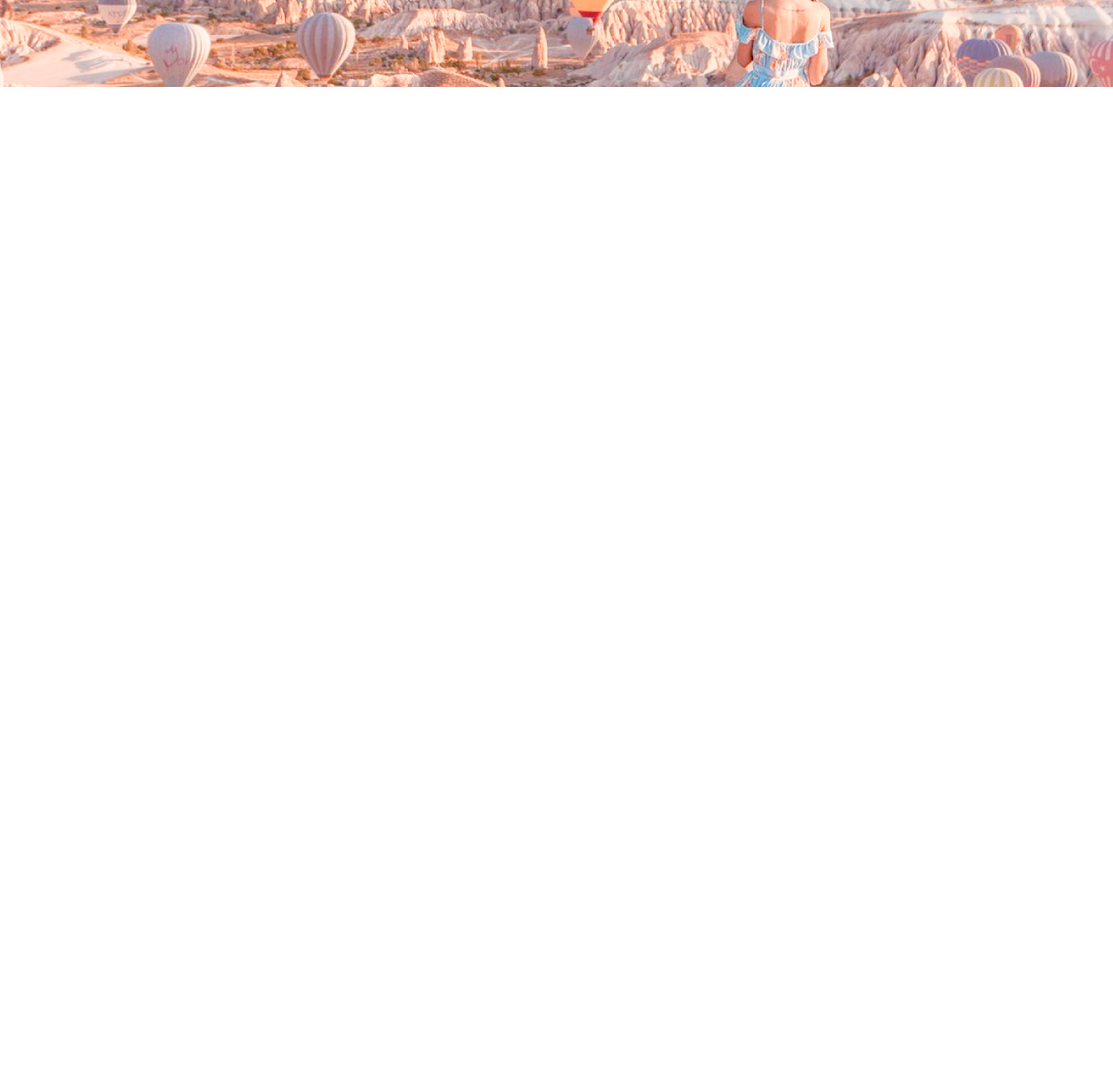
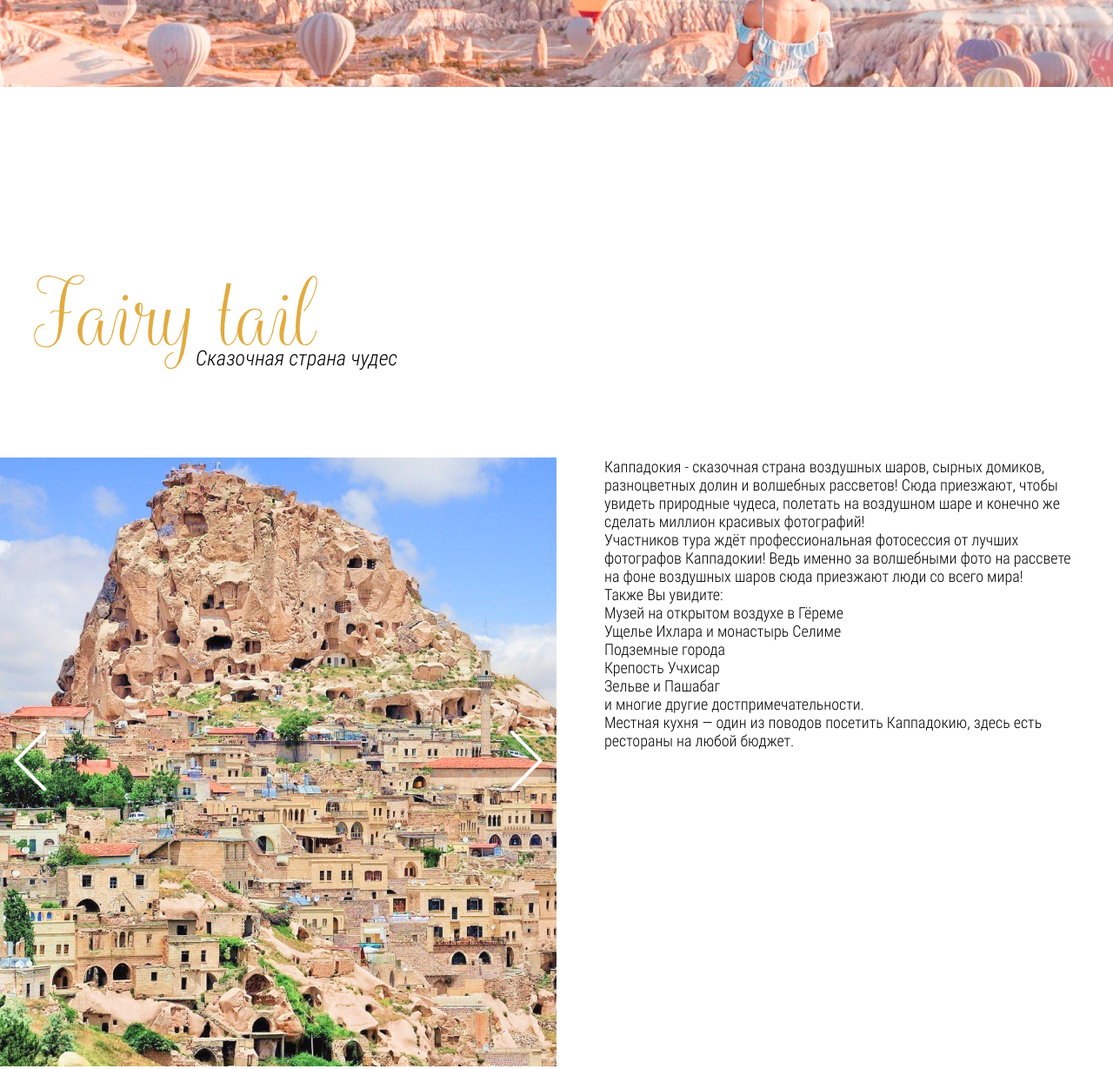
Before and after one commit to HSFantast1k/Cappadocia, a plain HTML site: page index.html in a window 1280 px wide. Shown: the part 700-1929 px from the top of the page at 87% size. Before the commit the page ends 800 px from the top, so only its background shows below. Drawn offline with nearby package versions, Linux system fonts and the light colour scheme.

Commit message:
Add files via upload

```diff
--- a/css/style.css
+++ b/css/style.css
@@ -65,6 +65,27 @@ body {
     padding: 0 15px;
 }
 
+.section-page {
+    margin: 200px 0;
+}
+
+.title {
+    font-family: "balqis";
+    font-size: 96px;
+    line-height: 128px;
+    color: #E2AB3F;
+    font-weight: 300;
+    margin-bottom: 100px;
+}
+
+.title span {
+    display: block;
+    font-family: 'RobotoCondensed-LightItalic';
+    color: #000;
+    font-size: 24px;
+    line-height: 28px;
+}
+
 .header {
     background-image: url('../images/header-bg.jpg');
     background-position: bottom center;
@@ -112,7 +133,7 @@ body {
     transform: translateY(-50%);
 }
 
-.header-title {
+.header__title {
     font-family: 'balqis';
     text-align: center;
     font-weight: normal;
@@ -120,7 +141,8 @@ body {
     line-height: 334px;
 }
 
-.header-title span{
+
+.header__title span{
     font-family: 'RobotoCondensed-LightItalic';
     display: block;
     font-size: 56px;
@@ -129,3 +151,60 @@ body {
     margin-top: -65px;
     margin-right: 80px;
 }
+
+.fairy-tail {
+
+}
+
+.fairy-tail__inner {
+    position: relative;
+}
+
+
+.fairy-tail__title span{
+    margin-top: -30px;
+    margin-left: 185px;
+}
+
+.fairy-tail__slider {
+    width: 50%;
+}
+
+.slick-btn {
+    border: none;
+    background-color: transparent;
+    position: absolute;
+    top: 50%;
+    transform: translateY(-50%);
+    z-index: 1;
+    cursor: pointer;
+    padding: 0;
+    outline: none;
+}
+
+.slick-prev {
+    left: 0;
+}
+
+.slick-next {
+    right: 0;
+}
+
+
+.fairy-tail__container {
+    max-width: 1230px;
+    padding: 0 15px;
+    margin: 0 auto;
+    position: absolute;
+    top: 0;
+    right: 0;
+    left: 0;
+    bottom: 0;
+
+}
+
+.fairy-tail__body {
+    width: 50%;
+    margin-left: auto;
+    padding-left: 55px;
+}
--- a/index.html
+++ b/index.html
@@ -26,9 +26,54 @@
         </nav>
         <a class="phone" href="tel:+380665557776">+38(066)555-777-6</a>
       </div>
-      <h1 class="header-title">Cappadocia <span>Эксклюзивный тур</span></h1>
+      <h1 class="header__title">Cappadocia <span>Эксклюзивный тур</span></h1>
     </div>
   </header>
+
+  <section class="fairy-tail section-page">
+    <div class="container">
+      <h3 class="fairy-tail__title title">Fairy tail <span>Сказочная страна чудес</span></h3>
+    </div>
+    <div class="fairy-tail__inner">
+      <div class="fairy-tail__slider">
+        <div class="fairy-tail__item"><img class="fairy-tail__img" src="images/slider-1/fairy-tail-1.jpg" alt="img">
+        </div>
+        <div class="fairy-tail__item"><img class="fairy-tail__img" src="images/slider-1/fairy-tail-2.jpg" alt="img">
+        </div>
+        <div class="fairy-tail__item"><img class="fairy-tail__img" src="images/slider-1/fairy-tail-3.jpg" alt="img">
+        </div>
+      </div>
+      <div class="fairy-tail__content">
+        <div class="fairy-tail__container">
+          <div class="fairy-tail__body">
+            <p class="fairy-tail__text">
+              Каппадокия - сказочная страна воздушных шаров, сырных домиков, разноцветных
+              долин и волшебных рассветов! Сюда приезжают, чтобы увидеть природные чудеса, полетать на воздушном шаре и конечно же сделать миллион красивых фотографий!
+            </p>
+            <p class="fairy-tail__text">Участников тура ждёт профессиональная фотосессия от лучших фотографов
+              Каппадокии! Ведь именно за волшебными фото на рассвете на фоне воздушных шаров сюда приезжают люди со всего мира!
+            </p>
+            <div class="fairy-tail__body-title">
+              Также Вы увидите:
+            </div>
+            <ul class="fairy-tail__list">
+              <li class="fairy-tail__item">Музей на открытом воздухе в Гёреме</li>
+              <li class="fairy-tail__item">Ущелье Ихлара и монастырь Селиме</li>
+              <li class="fairy-tail__item">Подземные города</li>
+              <li class="fairy-tail__item">Крепость Учхисар</li>
+              <li class="fairy-tail__item">Зельве и Пашабаг</li>
+            </ul>
+            <p class="fairy-tail__text">
+              и многие другие достпримечательности.
+            </p>
+            <p class="fairy-tail__text">
+              Местная кухня — один из поводов посетить Каппадокию, здесь есть рестораны на любой бюджет.
+            </p>
+          </div>
+        </div>
+      </div>
+    </div>
+  </section>
 
   <script src="https://ajax.googleapis.com/ajax/libs/jquery/3.4.1/jquery.min.js"></script>
   <script src="js/slick.min.js"></script>
@@ -36,4 +81,5 @@
   <script src="js/main.js"></script>
 </body>
 
+
 </html>
--- a/js/main.js
+++ b/js/main.js
@@ -1,3 +1,9 @@
 $(function(){
-
+    $(".fairy-tail__slider").slick({
+        prevArrow: '<button type="button" class="slick-btn slick-prev"><img src="images/arrow-prew.svg" alt="Prew"></button>',
+        nextArrow: '<button type="button" class="slick-btn slick-next"><img src="images/arrow-next.svg" alt="Next"></button>',
+        autoplay: true,
+        autoplaySpeed: 2000,
+        fade: true,
+    });
 });
```
Also changed, not shown: images/arrow-next.svg (added), images/arrow-prew.svg (added), images/slider-1/fairy-tail-1.jpg (added), images/slider-1/fairy-tail-2.jpg (added), images/slider-1/fairy-tail-3.jpg (added).
